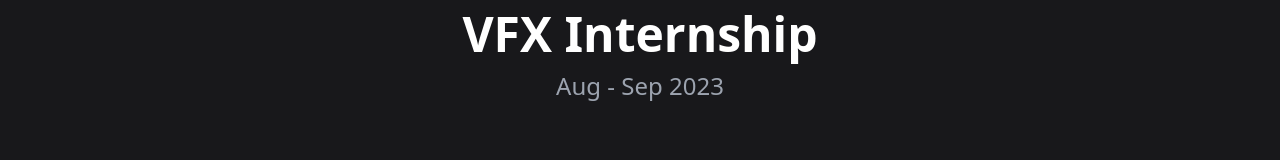
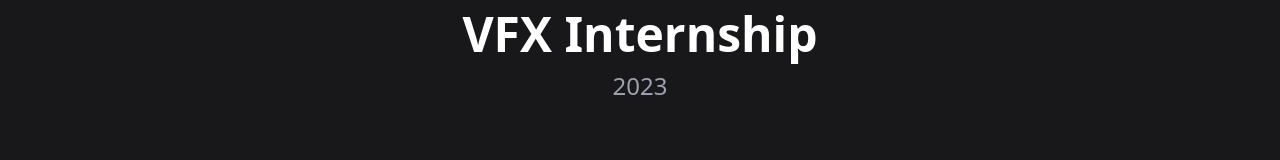
Before and after one commit to Anany7a/Ananya-Tej-Portfolio, a React (Vite) app: page /vfx-intern in a window 1280 px wide. Shown: the part 598-758 px from the top of the page. Built offline with nearby package versions, Linux system fonts and the light colour scheme.

Commit message:
Update VFXInternPage.jsx

```diff
--- a/src/components/performances/VFXInternPage.jsx
+++ b/src/components/performances/VFXInternPage.jsx
@@ -4,7 +4,7 @@ import PerformancePage from './PerformancePage';
 const VFXInternPage = () => {
   const performanceData = {
     title: "VFX Internship",
-    year: "Aug - Sep 2023",
+    year: "2023",
     role: "VFX Intern",
     description: (
       <>
```
